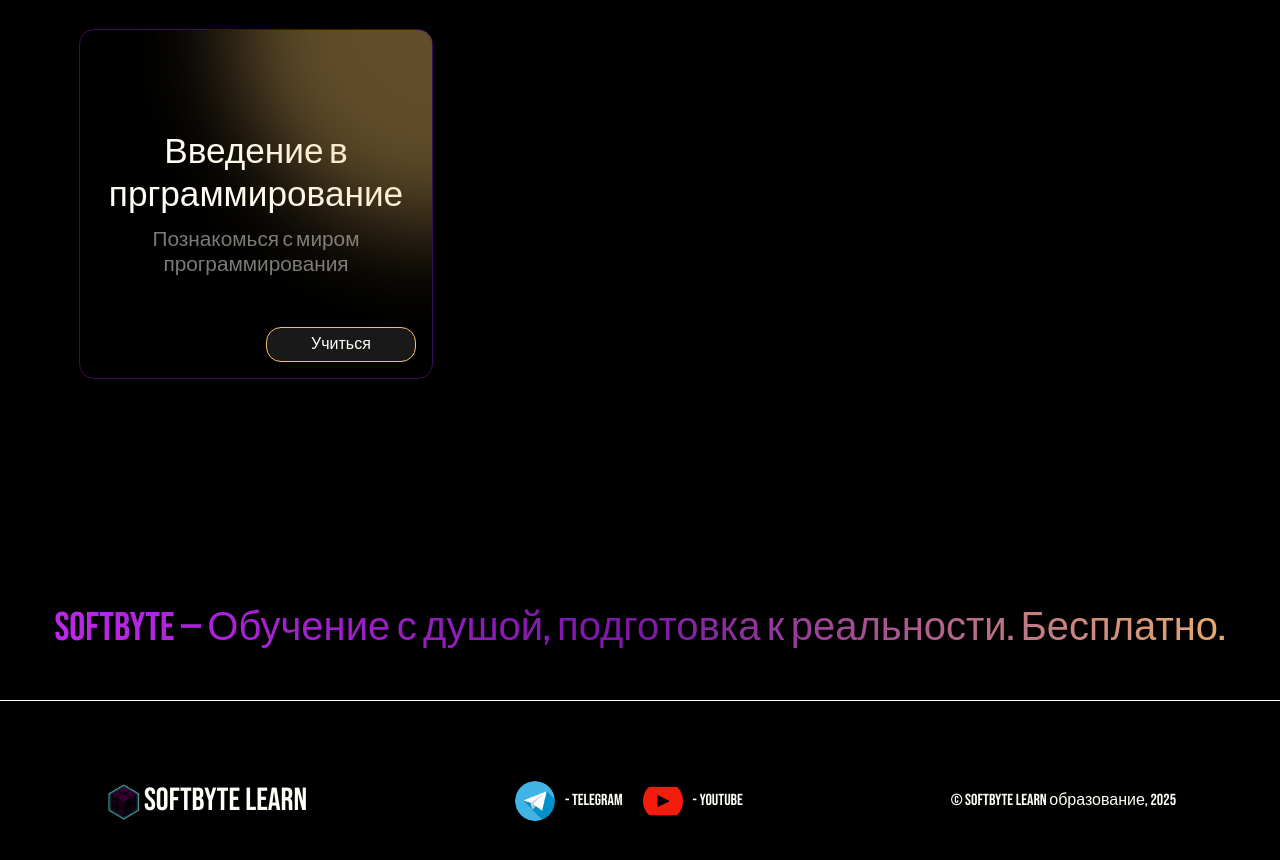
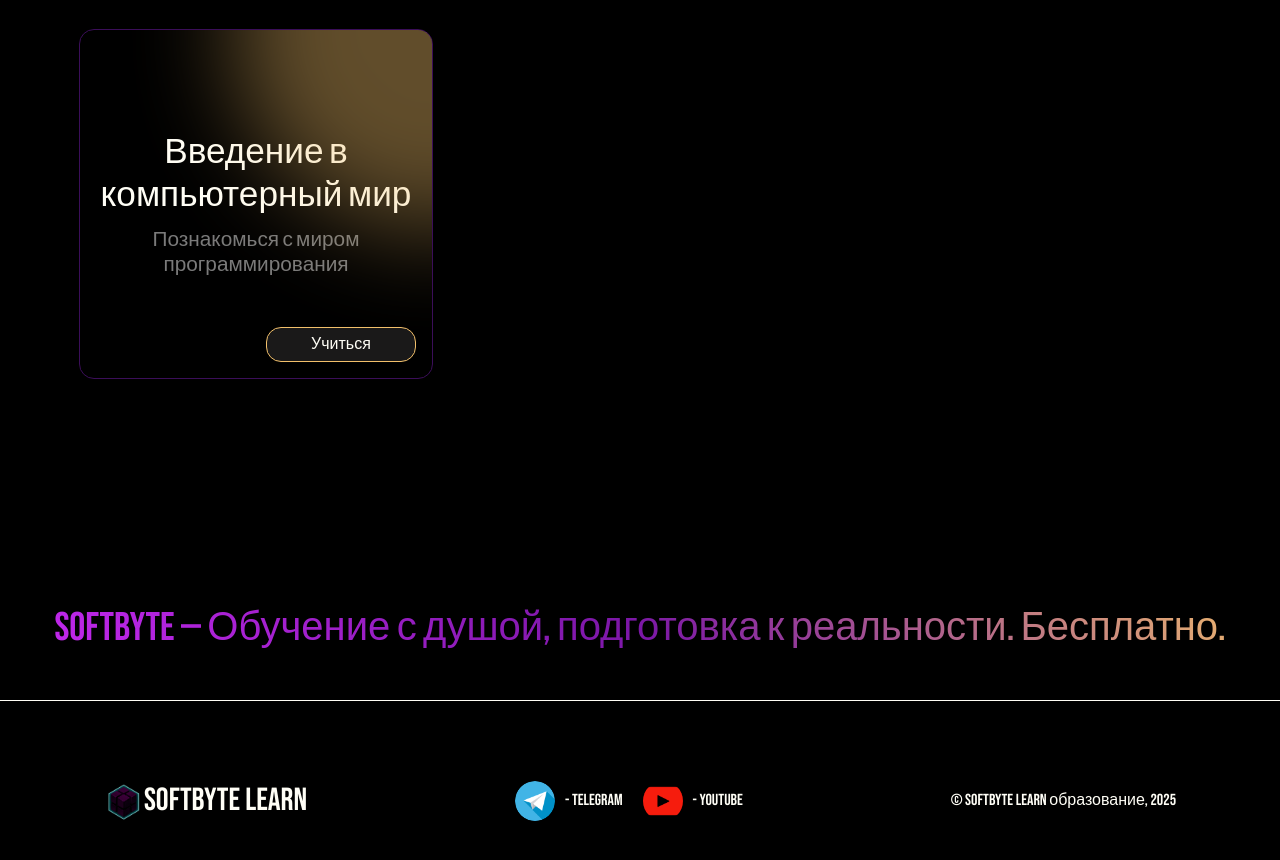
Before and after one commit to Maxim-Coder-arch/softByte-Learn-project-demo-first-, a Next.js app: page / in a window 1280 px wide. Shown: the part 3420-4280 px from the top of the page. Built offline with nearby package versions, Linux system fonts and the light colour scheme; a web font is replaced by a local one.

Commit message:
Исправление текста 2

```diff
--- a/app/dataCourses/introduction/introductionCourse.ts
+++ b/app/dataCourses/introduction/introductionCourse.ts
@@ -2,7 +2,7 @@
 export const introductionCourse: Course = {
     id: 1,
     slug: "introduction",
-    title: "Введение в прграммирование",
+    title: "Введение в компьютерный мир",
     subTitle: "Познакомься с миром программирования",
     description: "Курс по введению в программирование с полного нуля",
     level: "Начинающий",
@@ -10,7 +10,7 @@
         {
             id: "introduction-1",
             slug: "introduction",
-            title: "Введение в компьютерный мир",
+            title: "Введение в программирование",
             description: "Знакомство с понятием программирование. Где и как оно используется",
             duration: "2 минуты",
             videoId: "",
```
